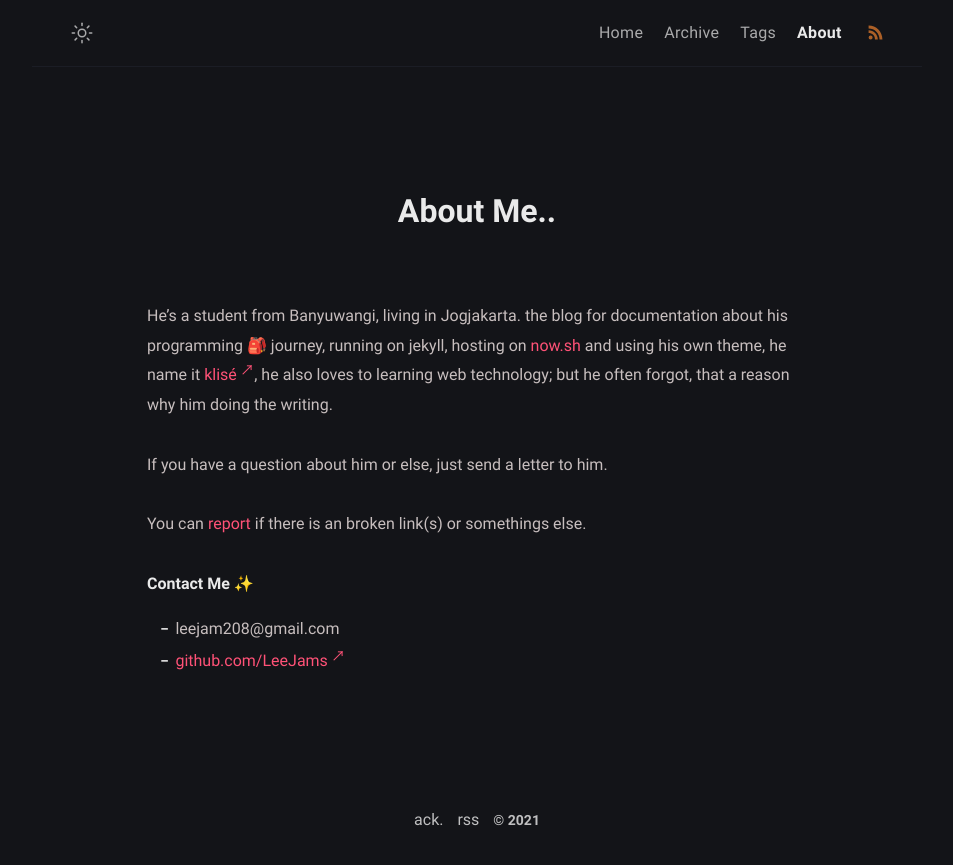
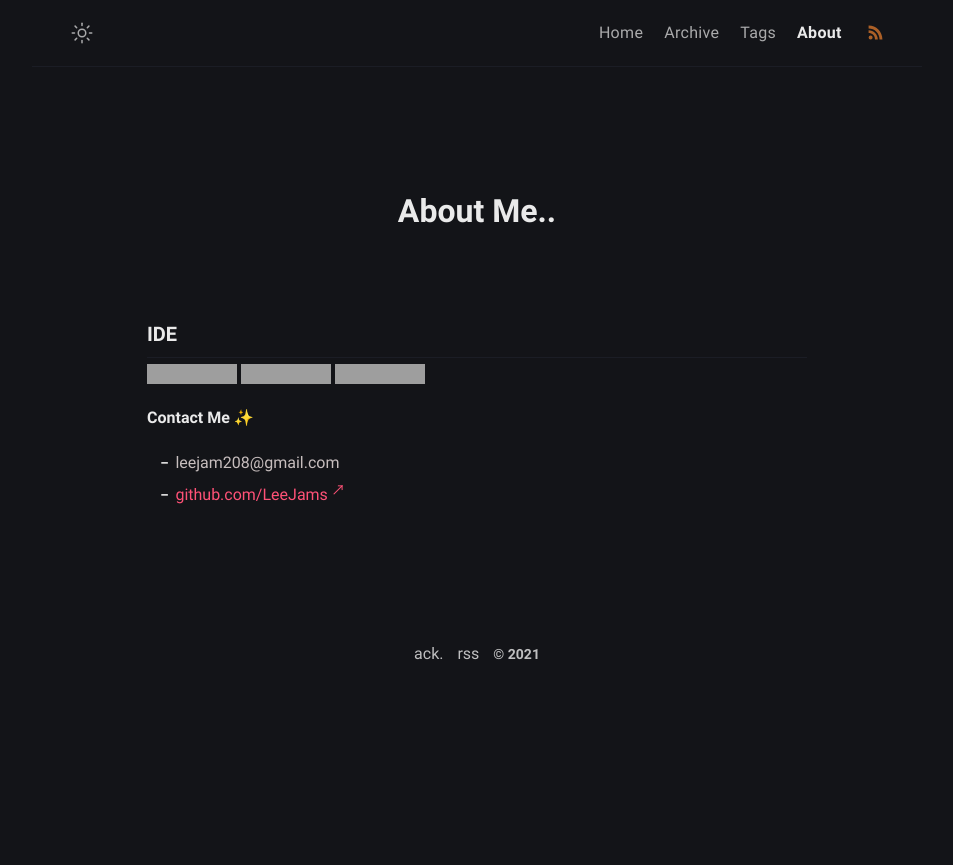
Before and after one commit to LeeJams/LeeJams.github.io, a Jekyll site: the page built from about.md, in a window 1280 px wide. Shown: the top 865 px of the page, without its empty margins (163-1116 px from the left). Built offline with Jekyll 4.4.1, drawn with Linux system fonts in a browser that asks for light colours; grey boxes are pictures that could not be loaded.

Commit message:
update about page

```diff
--- a/about.md
+++ b/about.md
@@ -6,11 +6,71 @@ excerpt: Hello peeps, I'm web developer, living in Seoul. This blog for document
 comments: false
 ---
 
-He's a student from Banyuwangi, living in Jogjakarta. the blog for documentation about his programming 🎒 journey, running on jekyll, hosting on [now.sh](http://now.sh) and using his own theme, he name it <a href="https://github.com/piharpi/jekyll-klise" target="_blank" rel="noopener">klisé</a>, he also loves to learning web technology; but he often forgot, that a reason why him doing the writing.
+<!-- ## 🛠 Skills
 
-If you have a question about him or else, just send a letter to him.
+### Langages
 
-You can [report](http://github.com/piharpi/jekyll-klise/issues/new) if there is an broken link(s) or somethings else.
+<div>
+<img src="https://img.shields.io/badge/HTML5-E34F26?style=for-the-badge&logo=html5&logoColor=white" />
+<img src="https://img.shields.io/badge/CSS3-1572B6?style=for-the-badge&logo=css3&logoColor=white" />
+<img src="https://img.shields.io/badge/JavaScript-323330?style=for-the-badge&logo=javascript&logoColor=F7DF1E" />
+<img src="https://img.shields.io/badge/TypeScript-007ACC?style=for-the-badge&logo=typescript&logoColor=white" />
+<img src="https://img.shields.io/badge/Java-ED8B00?style=for-the-badge&logo=java&logoColor=white" />
+</div>
+
+### Database
+
+<div>
+<img src="https://img.shields.io/badge/MySQL-00000F?style=for-the-badge&logo=mysql&logoColor=white" />
+<img src="https://img.shields.io/badge/PostgreSQL-316192?style=for-the-badge&logo=postgresql&logoColor=white" />
+<img src="https://img.shields.io/badge/Oracle-F80000?style=for-the-badge&logo=oracle&logoColor=black" />
+</div>
+
+### Frameworks
+
+<div>
+<img src="https://img.shields.io/badge/Node.js-339933?style=for-the-badge&logo=nodedotjs&logoColor=white" />
+<img src="https://img.shields.io/badge/npm-CB3837?style=for-the-badge&logo=npm&logoColor=white" />
+<img src="https://img.shields.io/badge/Yarn-2C8EBB?style=for-the-badge&logo=yarn&logoColor=white" />
+<img src="https://img.shields.io/badge/Sass-CC6699?style=for-the-badge&logo=sass&logoColor=white" />
+<img src="https://img.shields.io/badge/Markdown-000000?style=for-the-badge&logo=markdown&logoColor=white" />
+<img src="https://img.shields.io/badge/React-20232A?style=for-the-badge&logo=react&logoColor=61DAFB" />
+<img src="https://img.shields.io/badge/Vue.js-35495E?style=for-the-badge&logo=vuedotjs&logoColor=4FC08D" />
+<img src="https://img.shields.io/badge/Bootstrap-563D7C?style=for-the-badge&logo=bootstrap&logoColor=white" />
+<img src="https://img.shields.io/badge/styled--components-DB7093?style=for-the-badge&logo=styled-components&logoColor=white" />
+<img src="https://img.shields.io/badge/Redux-593D88?style=for-the-badge&logo=redux&logoColor=white" />
+<img src="https://img.shields.io/badge/React_Router-CA4245?style=for-the-badge&logo=react-router&logoColor=white" />
+<img src="https://img.shields.io/badge/Spring-6DB33F?style=for-the-badge&logo=spring&logoColor=white" />
+<img src="https://img.shields.io/badge/Spring_Boot-F2F4F9?style=for-the-badge&logo=spring-boot" />
+<img src="https://img.shields.io/badge/GraphQl-E10098?style=for-the-badge&logo=graphql&logoColor=white" />
+<img src="https://img.shields.io/badge/Docker-2CA5E0?style=for-the-badge&logo=docker&logoColor=white" />
+<img src="https://img.shields.io/badge/Git-F05032?style=for-the-badge&logo=git&logoColor=white" />
+<img src="https://img.shields.io/badge/Jekyll-CC0000?style=for-the-badge&logo=Jekyll&logoColor=white" />
+<img src="https://img.shields.io/badge/Nginx-009639?style=for-the-badge&logo=nginx&logoColor=white" />
+<img src="https://img.shields.io/badge/React_Native-20232A?style=for-the-badge&logo=react&logoColor=61DAFB" />
+<img src="https://img.shields.io/badge/Angular-DD0031?style=for-the-badge&logo=angular&logoColor=white" />
+</div>
+
+### Others
+
+<div>
+<img src="https://img.shields.io/badge/Jenkins-D24939?style=for-the-badge&logo=Jenkins&logoColor=white" />
+<img src="https://img.shields.io/badge/Google_chrome-4285F4?style=for-the-badge&logo=Google-chrome&logoColor=white" />
+<img src="https://img.shields.io/badge/Safari-FF1B2D?style=for-the-badge&logo=Safari&logoColor=white" />
+<img src="https://img.shields.io/badge/Ubuntu-E95420?style=for-the-badge&logo=ubuntu&logoColor=white" />
+<img src="https://img.shields.io/badge/Cent%20OS-262577?style=for-the-badge&logo=CentOS&logoColor=white" />
+<img src="https://img.shields.io/badge/mac%20os-000000?style=for-the-badge&logo=apple&logoColor=white" />
+<img src="https://img.shields.io/badge/Windows-0078D6?style=for-the-badge&logo=windows&logoColor=white" />
+<img src="https://img.shields.io/badge/eslint-3A33D1?style=for-the-badge&logo=eslint&logoColor=white" />
+</div> -->
+
+### IDE
+
+<div>
+<img alt="ECLIPSE" src="https://img.shields.io/badge/eclipse-d2ddf2?&style=for-the-badge&logo=EclipseIDE&logoColor=2c2255" />
+<img src="https://img.shields.io/badge/Visual_Studio_Code-d2ddf2?style=for-the-badge&logo=visual%20studio%20code&logoColor=0078D4" />
+<img src="https://img.shields.io/badge/IntelliJIDEA-d2ddf2.svg?style=for-the-badge&logo=intellij-idea&logoColor=000000" />
+</div>
 
 **Contact Me ✨**
 
```
